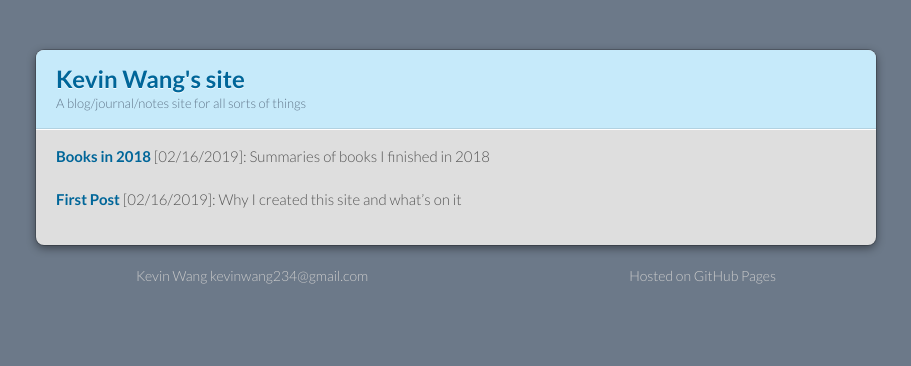
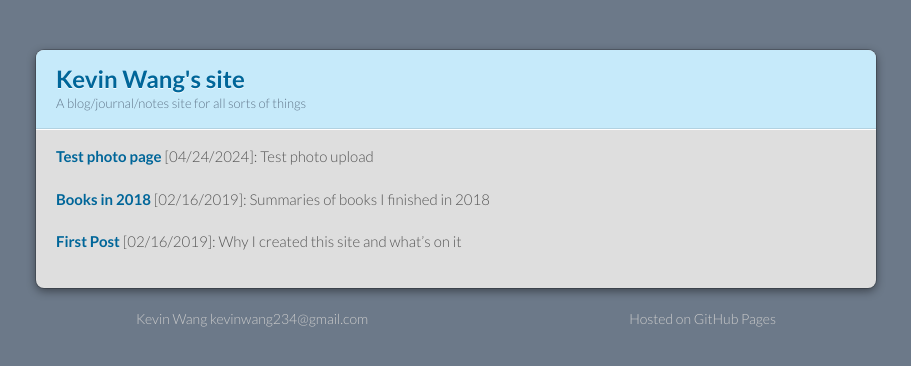
Before and after one commit to wangkf1/wangkf1.github.io, a Jekyll site: the page built from index.md, in a window 1280 px wide. Shown: the top 366 px of the page, without its empty margins (184-1095 px from the left). Built offline with Jekyll 4.4.1, drawn with Linux system fonts in a browser that asks for light colours.

Commit message:
test photo

```diff
--- a/index.md
+++ b/index.md
@@ -1,6 +1,8 @@
 ---
 layout: default
 ---
+**[Test photo page](./pages/photos.html)** [04/24/2024]: Test photo upload
+
 **[Books in 2018](./pages/books2018.html)** [02/16/2019]: Summaries of books I finished in 2018
 
 **[First Post](./pages/firstpost.html)** [02/16/2019]: Why I created this site and what's on it
```
Also changed, not shown: pages/snapshot.jpeg (added).
